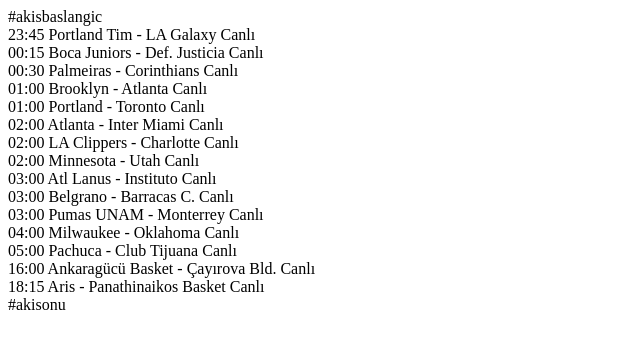
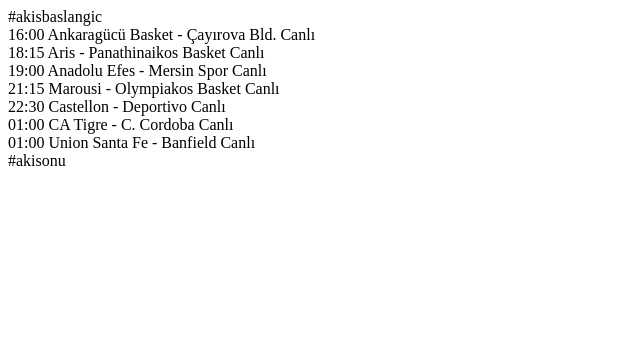
Before and after one commit to volegol/taylan, a plain HTML site: page index.html in a window 1280 px wide. Shown: the whole page, without its empty margins (0-640 px from the left). Drawn offline with Linux system fonts and the light colour scheme.

Commit message:
Update index.html with broadcast schedule from akisamp.html

```diff
--- a/index.html
+++ b/index.html
@@ -1,70 +1,5 @@
         #akisbaslangic
 
-<div class="mac iframeYayin" data-url="/channel.html?id=yayinex7">
-    <span class="saat">23:45</span>
-    <span class="takimlar">Portland Tim - LA Galaxy</span>
-    <span class="lig">Canlı</span>
-</div>
-<div class="mac iframeYayin" data-url="/channel.html?id=yayinsmarts">
-    <span class="saat">00:15</span>
-    <span class="takimlar">Boca Juniors - Def. Justicia</span>
-    <span class="lig">Canlı</span>
-</div>
-<div class="mac iframeYayin" data-url="/channel.html?id=yayinsms2">
-    <span class="saat">00:30</span>
-    <span class="takimlar">Palmeiras - Corinthians</span>
-    <span class="lig">Canlı</span>
-</div>
-<div class="mac iframeYayin" data-url="/channel.html?id=yayineu1">
-    <span class="saat">01:00</span>
-    <span class="takimlar">Brooklyn - Atlanta</span>
-    <span class="lig">Canlı</span>
-</div>
-<div class="mac iframeYayin" data-url="/channel.html?id=yayineu2">
-    <span class="saat">01:00</span>
-    <span class="takimlar">Portland - Toronto</span>
-    <span class="lig">Canlı</span>
-</div>
-<div class="mac iframeYayin" data-url="/channel.html?id=yayinex1">
-    <span class="saat">02:00</span>
-    <span class="takimlar">Atlanta - Inter Miami</span>
-    <span class="lig">Canlı</span>
-</div>
-<div class="mac iframeYayin" data-url="/channel.html?id=yayinnbatv">
-    <span class="saat">02:00</span>
-    <span class="takimlar">LA Clippers - Charlotte</span>
-    <span class="lig">Canlı</span>
-</div>
-<div class="mac iframeYayin" data-url="/channel.html?id=yayinex2">
-    <span class="saat">02:00</span>
-    <span class="takimlar">Minnesota - Utah</span>
-    <span class="lig">Canlı</span>
-</div>
-<div class="mac iframeYayin" data-url="/channel.html?id=yayinex3">
-    <span class="saat">03:00</span>
-    <span class="takimlar">Atl Lanus - Instituto</span>
-    <span class="lig">Canlı</span>
-</div>
-<div class="mac iframeYayin" data-url="/channel.html?id=yayinex4">
-    <span class="saat">03:00</span>
-    <span class="takimlar">Belgrano - Barracas C.</span>
-    <span class="lig">Canlı</span>
-</div>
-<div class="mac iframeYayin" data-url="/channel.html?id=yayinex5">
-    <span class="saat">03:00</span>
-    <span class="takimlar">Pumas UNAM - Monterrey</span>
-    <span class="lig">Canlı</span>
-</div>
-<div class="mac iframeYayin" data-url="/channel.html?id=yayinex6">
-    <span class="saat">04:00</span>
-    <span class="takimlar">Milwaukee - Oklahoma</span>
-    <span class="lig">Canlı</span>
-</div>
-<div class="mac iframeYayin" data-url="/channel.html?id=yayintrt1">
-    <span class="saat">05:00</span>
-    <span class="takimlar">Pachuca - Club Tijuana</span>
-    <span class="lig">Canlı</span>
-</div>
 <div class="mac iframeYayin" data-url="/channel.html?id=yayintrtspor2">
     <span class="saat">16:00</span>
     <span class="takimlar">Ankaragücü Basket - Çayırova Bld.</span>
@@ -75,4 +10,29 @@
     <span class="takimlar">Aris - Panathinaikos Basket</span>
     <span class="lig">Canlı</span>
 </div>
+<div class="mac iframeYayin" data-url="/channel.html?id=yayinb5">
+    <span class="saat">19:00</span>
+    <span class="takimlar">Anadolu Efes - Mersin Spor</span>
+    <span class="lig">Canlı</span>
+</div>
+<div class="mac iframeYayin" data-url="/channel.html?id=yayineu1">
+    <span class="saat">21:15</span>
+    <span class="takimlar">Marousi - Olympiakos Basket</span>
+    <span class="lig">Canlı</span>
+</div>
+<div class="mac iframeYayin" data-url="/channel.html?id=yayinss">
+    <span class="saat">22:30</span>
+    <span class="takimlar">Castellon - Deportivo</span>
+    <span class="lig">Canlı</span>
+</div>
+<div class="mac iframeYayin" data-url="/channel.html?id=yayinsmarts">
+    <span class="saat">01:00</span>
+    <span class="takimlar">CA Tigre - C. Cordoba</span>
+    <span class="lig">Canlı</span>
+</div>
+<div class="mac iframeYayin" data-url="/channel.html?id=yayineu2">
+    <span class="saat">01:00</span>
+    <span class="takimlar">Union Santa Fe - Banfield</span>
+    <span class="lig">Canlı</span>
+</div>
 #akisonu
```
